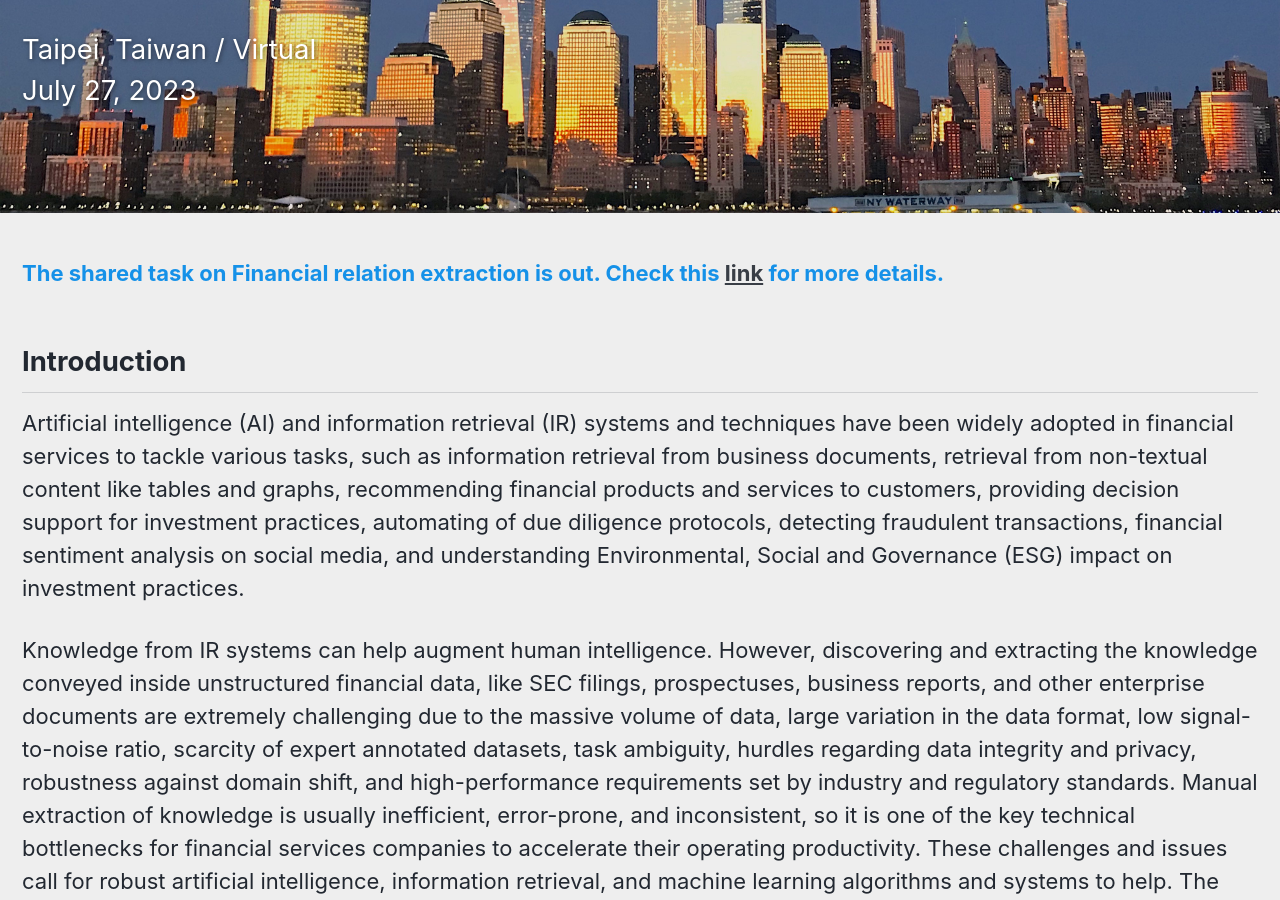
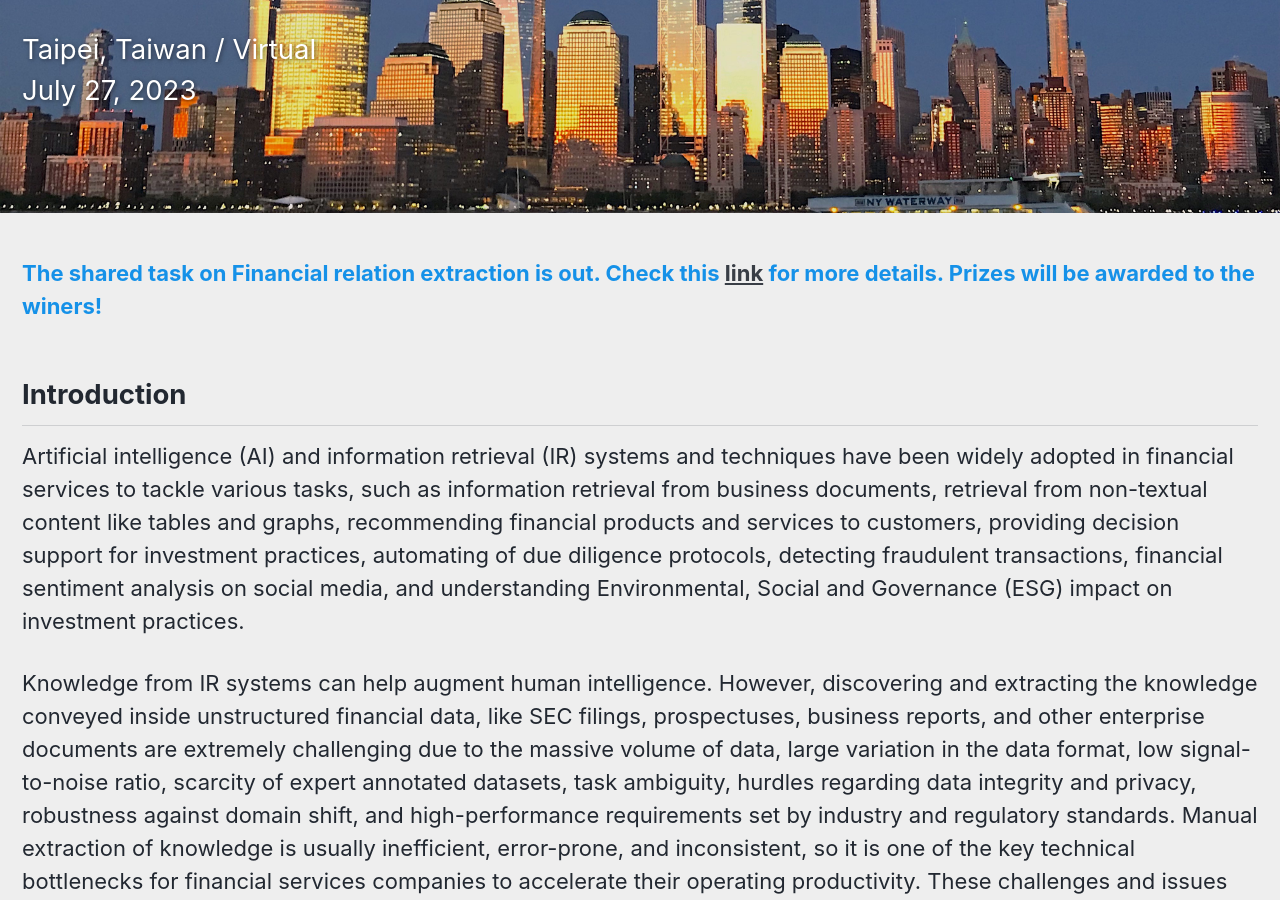
Before and after one commit to kdf-workshop/kdf23, a Jekyll site: the page built from _pages/home.md, in a window 1280 px wide and 900 px high, scrolled down 302 px. Built offline with Jekyll 4.4.1, drawn with Linux system fonts in a browser that asks for light colours; cached includes are drawn as plain includes.

Commit message:
Update home.md

```diff
--- a/_pages/home.md
+++ b/_pages/home.md
@@ -9,7 +9,7 @@ header:
 excerpt: "<br/>Taipei, Taiwan / Virtual<br/> July 27, 2023"
 ---
 
-**<span style="color:#1591E8">The shared task on Financial relation extraction is out. Check this <a href="https://refind-re.github.io">link</a> for more details.</span>**
+**<span style="color:#1591E8">The shared task on Financial relation extraction is out. Check this <a href="https://refind-re.github.io">link</a> for more details. Prizes will be awarded to the winers!</span>**
 
 <h2>Introduction</h2>
 
```
